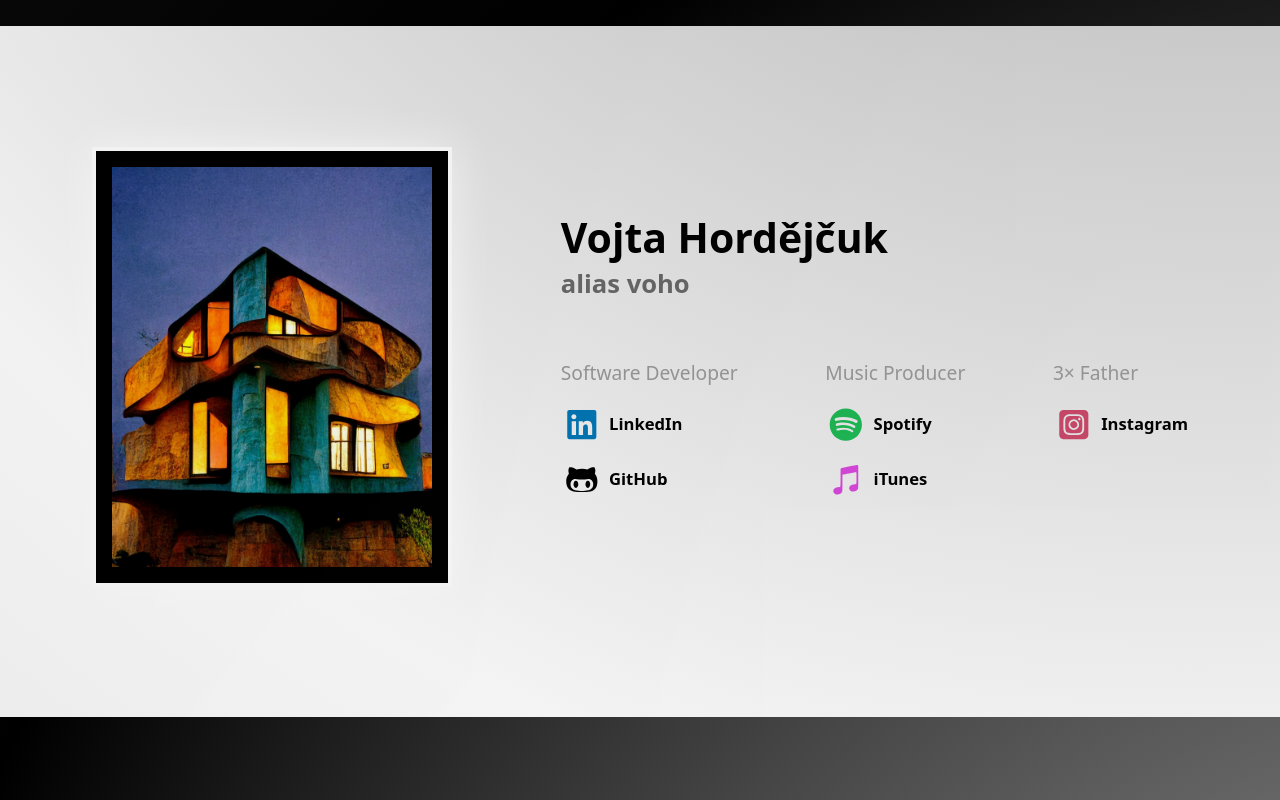
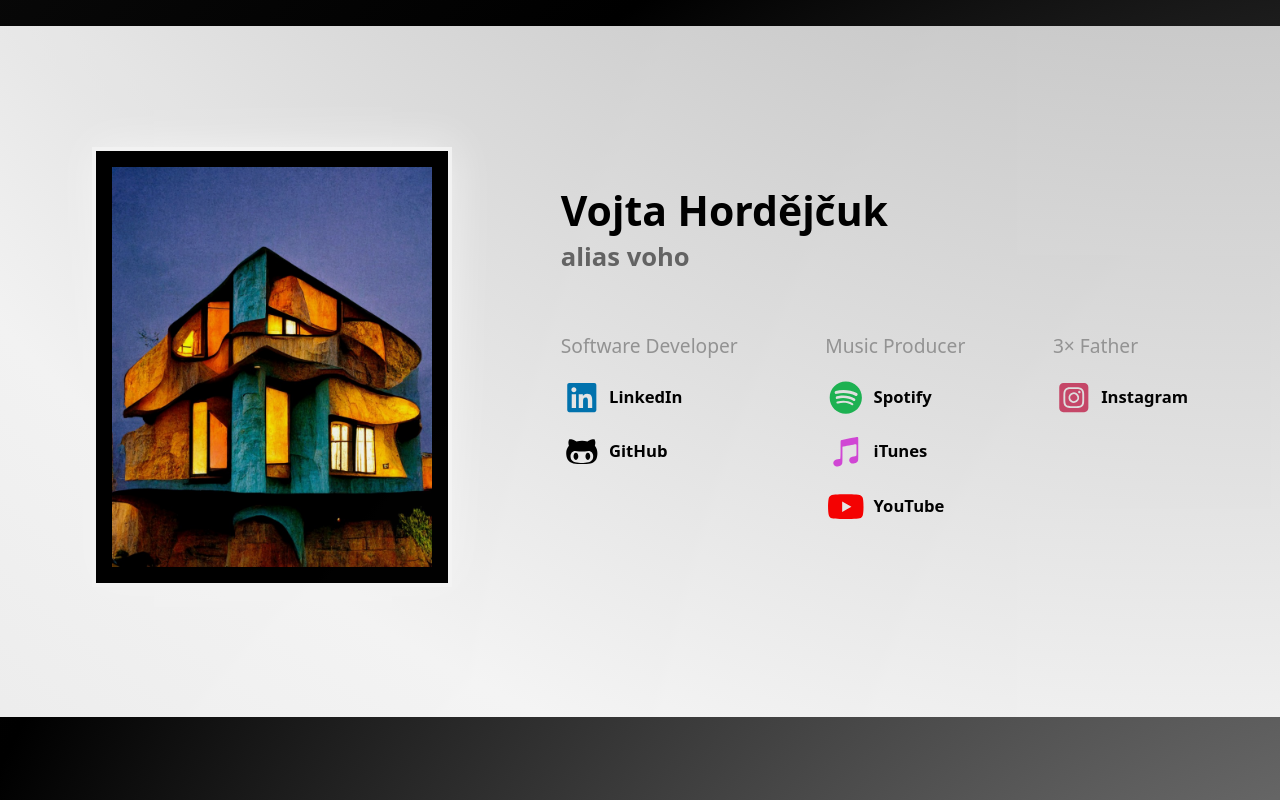
Before and after one commit to voho/personal-website, a React (Create React App) app: page / in a window 1280 px wide. Built offline with nearby package versions, Linux system fonts and the light colour scheme; the HTML template or start-up script is replaced by a standard one; a web font is replaced by a local one.

Commit message:
add youtube

```diff
--- a/src/Hero.js
+++ b/src/Hero.js
@@ -18,7 +18,7 @@ import img9 from "./image/a9.jpg";
 import img10 from "./image/a10.jpg";
 import img11 from "./image/a11.jpg";
 import { FontAwesomeIcon } from '@fortawesome/react-fontawesome';
-import { faGithubAlt, faItunesNote, faInstagramSquare, faSpotify, faLinkedin } from '@fortawesome/free-brands-svg-icons';
+import { faGithubAlt, faItunesNote, faInstagramSquare, faYoutube, faSpotify, faLinkedin } from '@fortawesome/free-brands-svg-icons';
 
 const images = [img1, img2, img3, img4, img5, img6, img7, img8, img9, img10, img11, img1b, img2b, img3b, img4b, img5b, img6b, img7b];
 
@@ -48,6 +48,7 @@ function Hero() {
             <ul>
               <li><FontAwesomeIcon icon={faSpotify} size="2x" fixedWidth color='#1DB954' /> <a href="https://open.spotify.com/artist/4OaWtKAgl8oGU9QTa4wXu4">Spotify</a></li>
               <li><FontAwesomeIcon icon={faItunesNote} size="2x" fixedWidth color='#D948DD' /> <a href="https://itunes.apple.com/us/artist/voho/id1213510083">iTunes</a></li>
+              <li><FontAwesomeIcon icon={faYoutube} size="2x" fixedWidth color='#FF0000' /> <a href="https://www.youtube.com/@vohomusic">YouTube</a></li>
             </ul>
           </div>
           <div className="hero-links">
```
